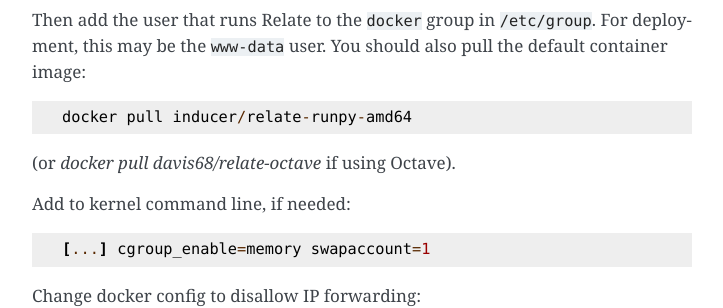
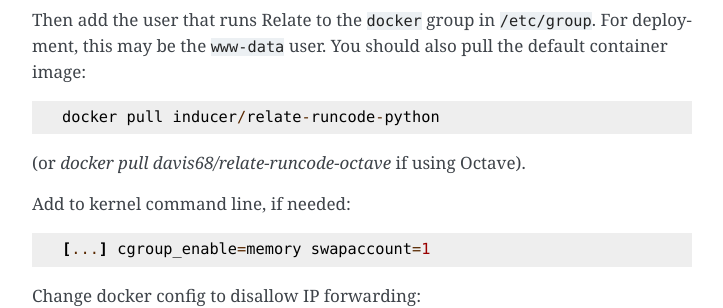
Before and after one commit to inducer/relate, a Sphinx documentation site: the page built from doc/misc.rst, in a window 1280 px wide and 900 px high, scrolled down 2305 px. Shown: the part 152-460 px from the top of the window, without its empty margins (388-1111 px from the left). Built offline with Sphinx 7.4.7, drawn with Linux system fonts in a browser that asks for light colours.

Commit message:
Update misc.rst

```diff
--- a/doc/misc.rst
+++ b/doc/misc.rst
@@ -111,9 +111,9 @@ Then add the user that runs Relate to the ``docker`` group in
 :file:`/etc/group`.  For deployment, this may be the ``www-data`` user.
 You should also pull the default container image::
 
-    docker pull inducer/relate-runpy-amd64
+    docker pull inducer/relate-runcode-python
 
-(or `docker pull davis68/relate-octave` if using Octave).
+(or `docker pull davis68/relate-runcode-octave` if using Octave).
 
 Add to kernel command line, if needed::
 
```
